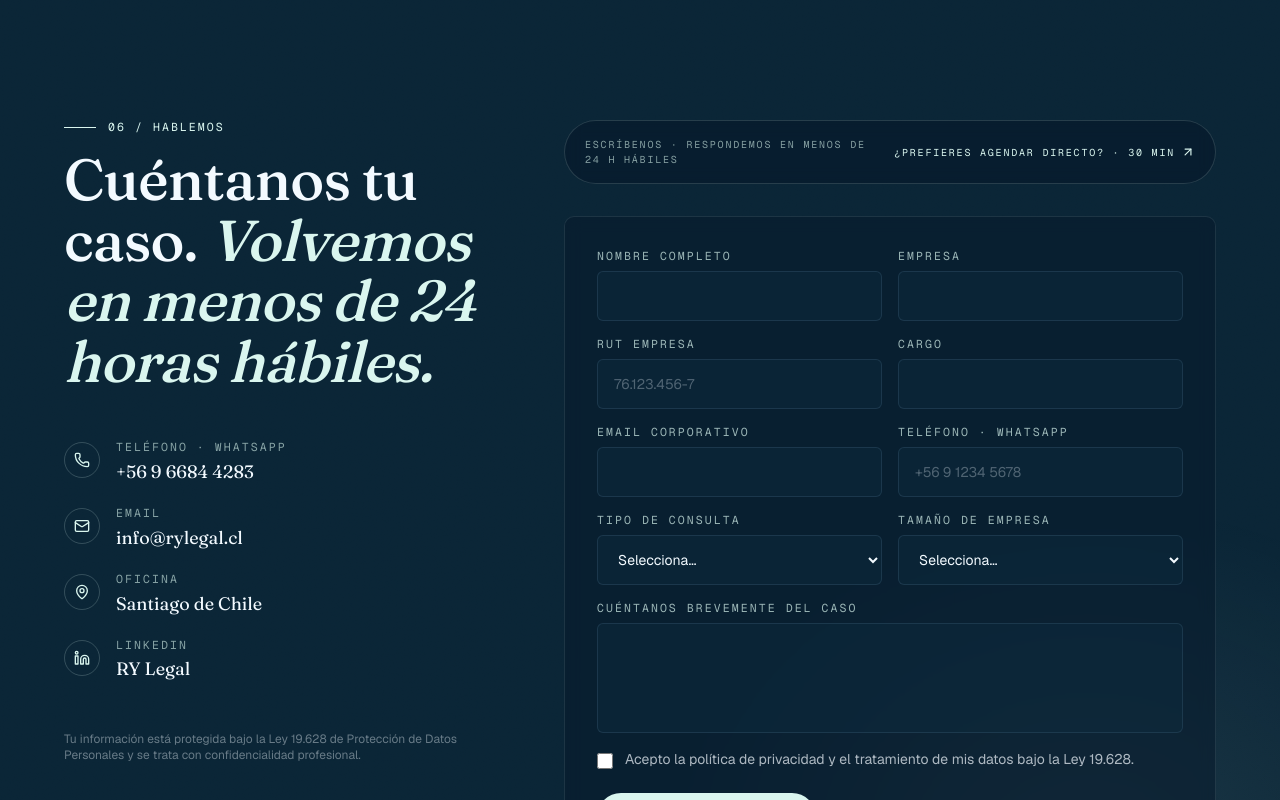
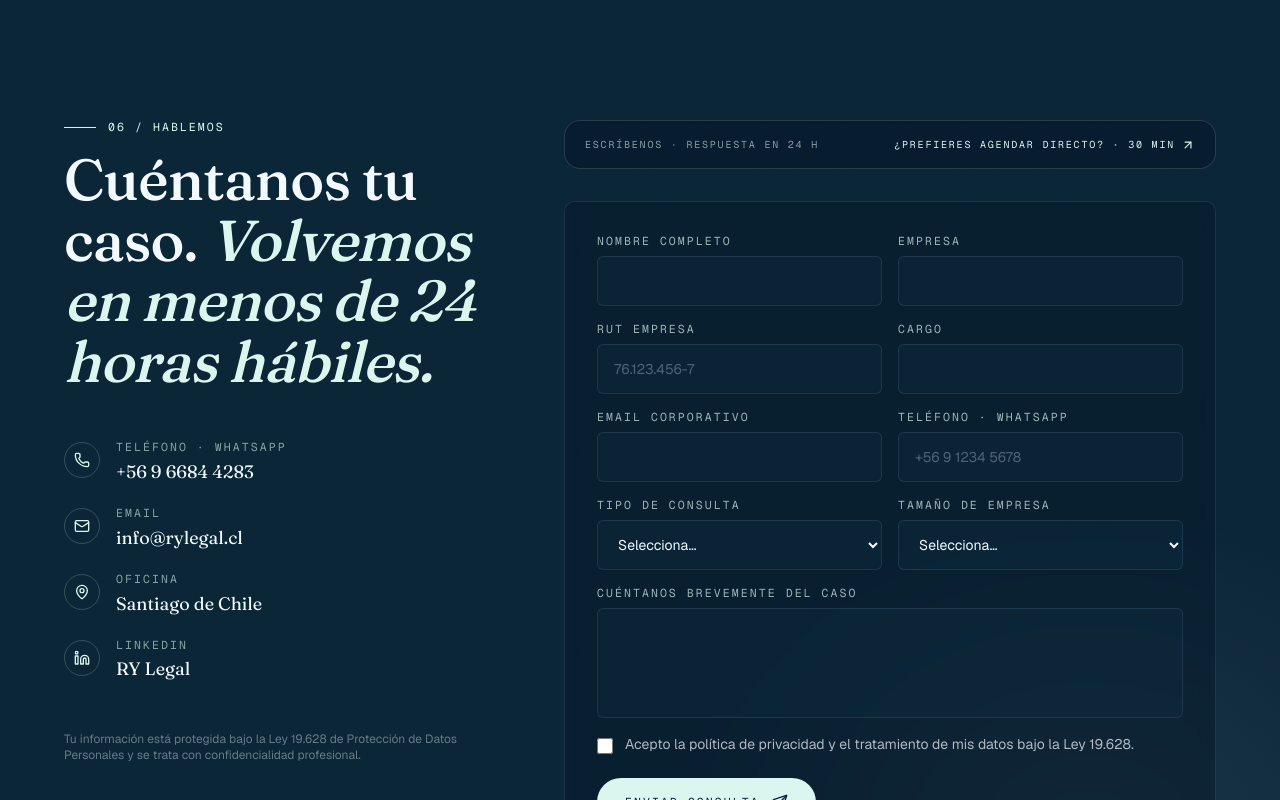
Before and after one commit to It-s-Zevra/RYY-landing, a Next.js app: page / in a window 1280 px wide. Shown: the part 5040-5840 px from the top of the page. Built offline with nearby package versions, Linux system fonts and the light colour scheme.

Commit message:
fix: shorten contact banner copy so it no longer wraps awkwardly
Co-Authored-By: Claude Opus 4.8 (1M context) <noreply@anthropic.com>

```diff
--- a/src/components/sections/Contact.tsx
+++ b/src/components/sections/Contact.tsx
@@ -80,9 +80,9 @@ export function Contact() {
         {/* Right column — form + direct booking link */}
         <div className="md:col-span-7">
           <Reveal delay={0.05}>
-            <div className="flex flex-col gap-3 rounded-pill border border-mint/15 bg-cape-900/60 px-5 py-4 backdrop-blur sm:flex-row sm:items-center sm:justify-between">
+            <div className="flex flex-col gap-3 rounded-2xl border border-mint/15 bg-cape-900/60 px-5 py-4 backdrop-blur sm:flex-row sm:items-center sm:justify-between">
               <p className="font-mono text-[10px] uppercase tracking-widest text-mint/60">
-                Escríbenos · Respondemos en menos de 24 h hábiles
+                Escríbenos · Respuesta en 24 h
               </p>
               <a
                 href={site.contact.booking}
```
